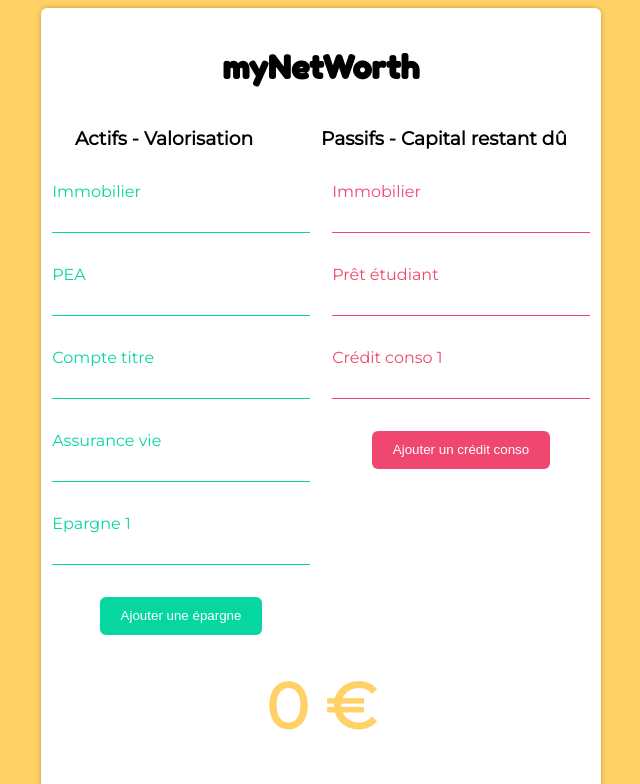
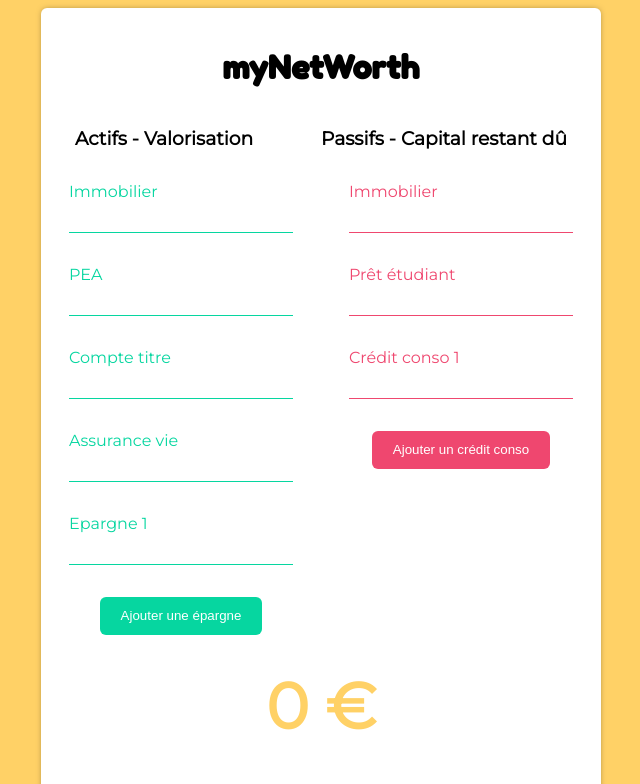
Before and after one commit to GuillaumeBe/myNetWorth, a React (Create React App) app: page / in a window 1280 px wide. Shown: the top 784 px of the page, without its empty margins (319-959 px from the left). Built offline with nearby package versions, Linux system fonts and the light colour scheme.

Commit message:
fix width

```diff
--- a/src/components/NetWorthForm/styles.ts
+++ b/src/components/NetWorthForm/styles.ts
@@ -30,7 +30,7 @@ export const SubTitle = styled.h3`
 
 export const Inputs = styled.div`
   flex: 1;
-  margin: 0 2%;
+  margin: 0 5%;
 `;
 
 export const NetWorth = styled.div`
```
